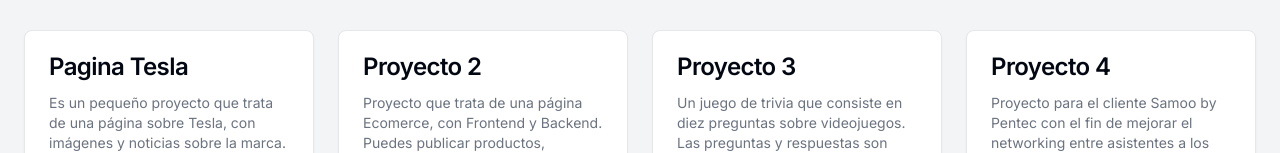
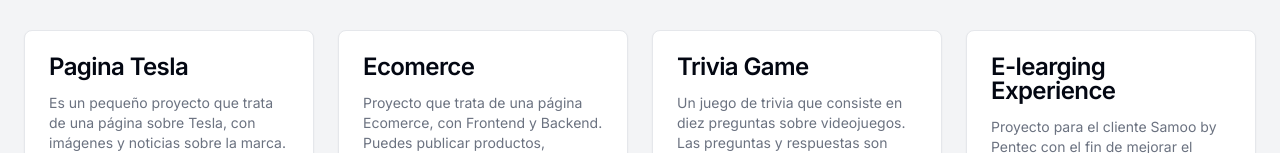
Before and after one commit to AgusCorrales/NewPortfolio, a Next.js app: page / in a window 1280 px wide. Shown: the part 615-768 px from the top of the page. Built offline with nearby package versions, Linux system fonts and the light colour scheme.

Commit message:
Desplegando

```diff
--- a/src/components/portfolio.jsx
+++ b/src/components/portfolio.jsx
@@ -124,7 +124,7 @@
               </Card>
               <Card>
                 <CardHeader>
-                  <CardTitle className="mb-2">Proyecto 2</CardTitle>
+                  <CardTitle className="mb-2">Ecomerce</CardTitle>
                   <CardDescription>Proyecto que trata de una página Ecomerce, con Frontend y Backend. Puedes publicar productos, actualizarlos, borrarlos, etc. Y como usuario puedes visitar la página, crear usuarios y comprar.</CardDescription>
                 </CardHeader>
                 <CardContent>
@@ -150,7 +150,7 @@
               </Card>
               <Card>
                 <CardHeader>
-                  <CardTitle className="mb-2">Proyecto 3</CardTitle>
+                  <CardTitle className="mb-2">Trivia Game</CardTitle>
                   <CardDescription>Un juego de trivia que consiste en diez preguntas sobre videojuegos. Las preguntas y respuestas son traidas de una API. Tambien cuenta con un registro de usuarios, un login y una puntuacion final.
                   </CardDescription>
                 </CardHeader>
@@ -177,7 +177,7 @@
               </Card>
               <Card>
                 <CardHeader>
-                  <CardTitle className="mb-2">Proyecto 4</CardTitle>
+                  <CardTitle className="mb-2">E-learging Experience</CardTitle>
                   <CardDescription>Proyecto para el cliente Samoo by Pentec con el fin de mejorar el networking entre asistentes a los eventos realizados por la empresa. Hecho con un equipo de 12 personas, incluyendo desarrolladores Full Stack, UX/UI Designers y Data Science.</CardDescription>
                 </CardHeader>
                 <CardContent>
```
